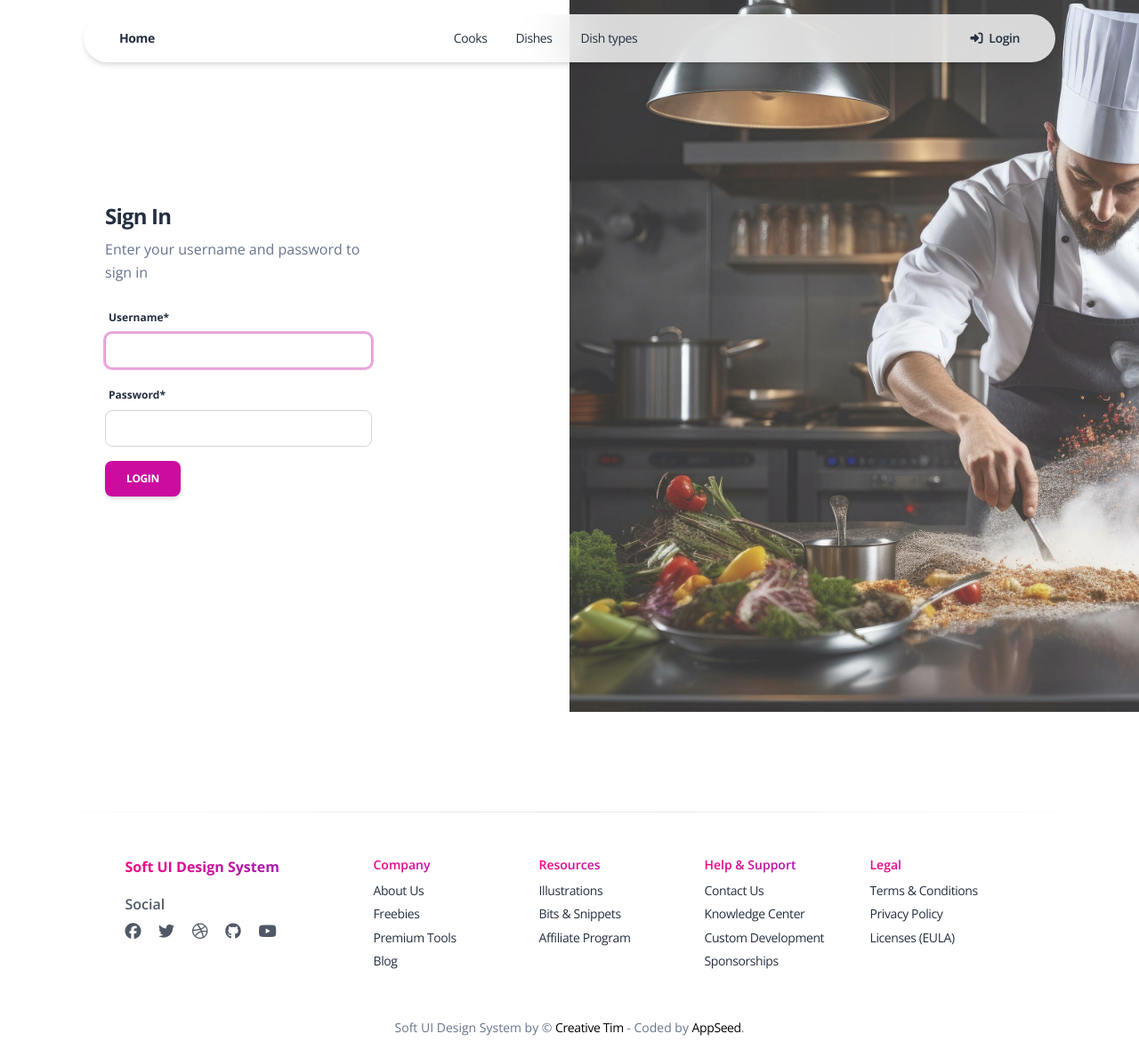
After one commit to MykytaKop/Kitchen-in-a-restaurant, a Django app: page /accounts/login/ in a window 1280 px wide. The commit adds this page. Shown: the whole page at 89% size. Run offline with Django 5.2, Linux system fonts and the light colour scheme; some libraries are stand-ins or nearby versions.

Commit message:
Create loged  out and log in pages

```diff
--- a/catalog/urls.py
+++ b/catalog/urls.py
@@ -22,6 +22,7 @@ from catalog.views import (
 )
 
 app_name = "catalog"
+
 urlpatterns = [
     path("", index, name="index"),
     path("cooks/", CookListView.as_view(), name="cook-list"),
--- a/kitchen_in_a_restaurant/urls.py
+++ b/kitchen_in_a_restaurant/urls.py
@@ -19,7 +19,8 @@ from django.urls import path,  include
 from django.contrib import admin
 from debug_toolbar.toolbar import debug_toolbar_urls
 urlpatterns = [
-    path('admin/', admin.site.urls),
+    path("admin/", admin.site.urls),
+    path("accounts/", include("django.contrib.auth.urls")),
     path("", include("catalog.urls", namespace="catalog")),
 
 ] + debug_toolbar_urls()
--- a/templates/includes/navigation.html
+++ b/templates/includes/navigation.html
@@ -37,7 +37,7 @@
                 {% if request.user.is_authenticated %}
                   <li class="nav-item ms-lg-auto me-2">
                     <a class="nav-link nav-link-icon me-2"
-                       href="#">
+                       href="{% url 'catalog:cook-detail' pk=user.id %}">
                       <i class="fa fa-sign-out me-1"></i>
                       User:
                       <p class="d-inline text-sm z-index-1 font-weight-bold" data-bs-toggle="tooltip"
@@ -45,8 +45,9 @@
                     </a>
                   </li>
                   <li class="nav-item ms-lg-auto me-2">
-                    <form id="logout-form" method="post" action="#">
+                    <form id="logout-form" method="post" action="{% url 'logout' %}">
                       {% csrf_token %}
+
                       <button type="submit"
                               class="btn btn-sm  bg-gradient-primary  btn-round mb-0 me-1 mt-2 mt-md-0">Log out</button>
                     </form>
@@ -54,7 +55,7 @@
                 {% else %}
                   <li class="nav-item ms-lg-auto">
                     <a class="nav-link nav-link-icon me-2"
-                       href="#">
+                       href="{% url 'login' %}">
                       <i class="fa fa-sign-in me-1"></i>
                       <p class="d-inline text-sm z-index-1 font-weight-bold" data-bs-toggle="tooltip"
                          data-bs-placement="bottom" title="Login">Login</p>
--- /dev/null
+++ b/templates/registration/login.html
@@ -0,0 +1,40 @@
+{% extends "layouts/base-presentation.html" %}
+{% load static %}
+
+{% load crispy_forms_filters %}
+
+{% block content %}
+  <section>
+    <div class="page-header min-vh-100">
+      <div class="container">
+        <div class="row">
+          <div class="col-xl-4 col-lg-5 col-md-7 d-flex flex-column mx-lg-0 mx-auto">
+            <div class="card card-plain">
+              <div class="card-header pb-0 text-left">
+                <h4 class="font-weight-bolder">Sign In</h4>
+                <p class="mb-0">Enter your username and password to sign in</p>
+              </div>
+              <div class="card-body">
+                {% if form.errors %}
+                  <p>Your username and password didn't match. Please try again.</p>
+                {% endif %}
+                <form action="{% url 'login' %}" method="post" class="form-inline">
+                  {% csrf_token %}
+                  {{ form|crispy }}
+
+                  <input type="submit" value="Login" class="btn btn-primary">
+                  <input type="hidden" name="next" value="{{ next }}">
+                </form>
+              </div>
+            </div>
+            <div
+                class="col-6 d-lg-flex d-none h-100 my-auto pe-0 position-absolute top-0 end-0 ">
+              <img src="{% static 'assets/img/curved-images/chef-preparing-food-in-the-kitchen.jpg' %}" alt="pattern-lines"
+                   class="opacity-8 start-0">
+            </div>
+          </div>
+        </div>
+      </div>
+    </div>
+  </section>
+{% endblock %}
```
Also changed, not shown: templates/registration/logged_out.html (added, +32 -0 lines).
